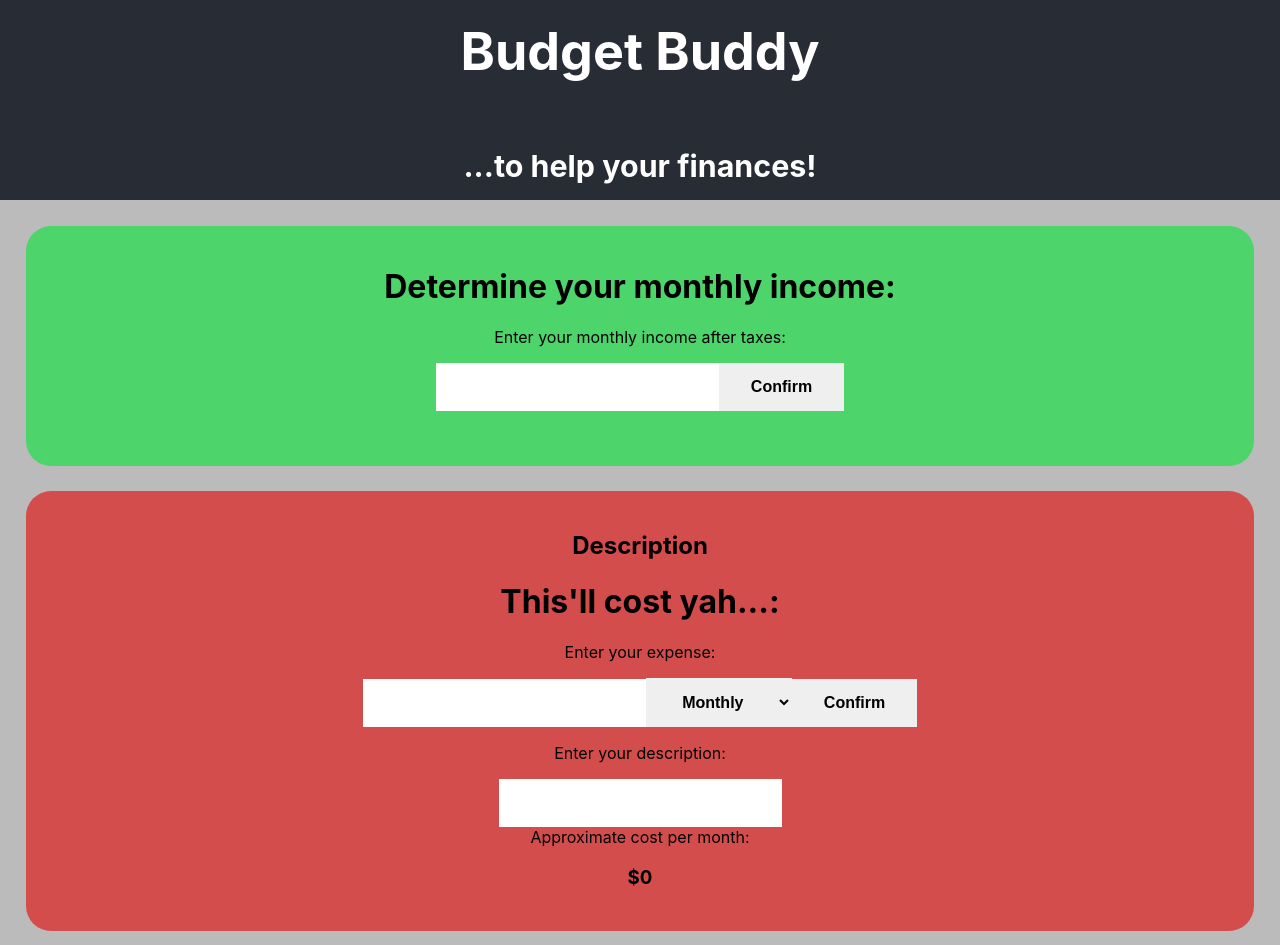
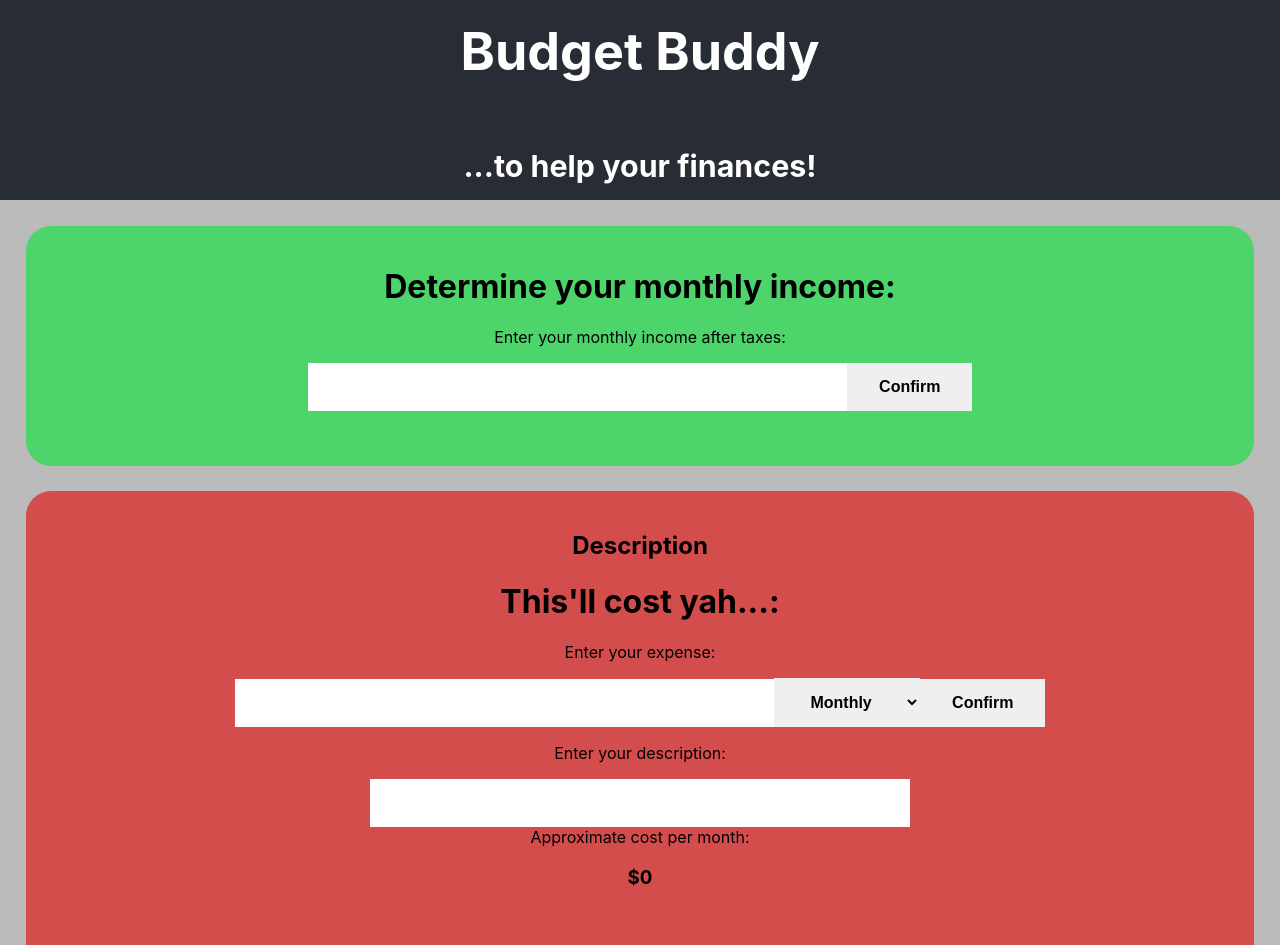
Before and after one commit to qriley/BudgetBuddy, a React (Create React App) app: page / in a window 1280 px wide. Shown: the top 945 px of the page. Built offline with nearby package versions, Linux system fonts and the light colour scheme.

Commit message:
styling updates

```diff
--- a/package.json
+++ b/package.json
@@ -14,7 +14,8 @@
     "start": "react-scripts start",
     "build": "react-scripts build",
     "test": "react-scripts test",
-    "eject": "react-scripts eject"
+    "eject": "react-scripts eject",
+    "deploy": "aws s3 sync build/ s3://budgetbuddy.finance"
   },
   "eslintConfig": {
     "extends": "react-app"
--- a/src/App.css
+++ b/src/App.css
@@ -29,7 +29,10 @@
     font-size: 16px;
     font-weight: 700;
 }
+.textFields {
+    width: 40%;
 
+}
 .addButton {
     height: 50px;
     width: 50px;
@@ -79,7 +82,7 @@
 
 .expenseCard{
 
-  height: 400px;
+  height: 440px;
   background-color: rgb(212, 77, 77);
   margin: 2%;
   padding: 20px;
--- a/src/ExpenseComponent.js
+++ b/src/ExpenseComponent.js
@@ -55,7 +55,7 @@ class ExpenseComponent extends React.Component {
                 <form>
                     <h1>This'll cost yah...:</h1>
                     <p>Enter your expense:</p>
-                    <input className="form"
+                    <input className="form textFields"
                         type='text'
                         onChange={this.myExpenseHandler}
                     />
@@ -67,7 +67,7 @@ class ExpenseComponent extends React.Component {
                     </select>
                     <button className="form"  onClick={this.totalCalculator}>Confirm</button>
                     <p>Enter your description:</p>
-                    <input className="form"
+                    <input className="form textFields"
                         type='text'
                         onChange={this.titleHandler}
                     />
--- a/src/IncomeComponent.js
+++ b/src/IncomeComponent.js
@@ -29,7 +29,7 @@ class IncomeComponent extends React.Component {
                 <form>
                     <h1>Determine your monthly income:</h1>
                     <p>Enter your monthly income after taxes:</p>
-                    <input className="form"
+                    <input className="form textFields"
                         type='text'
                         id='input'
                     //onChange={this.myIncomeHandler}
```
